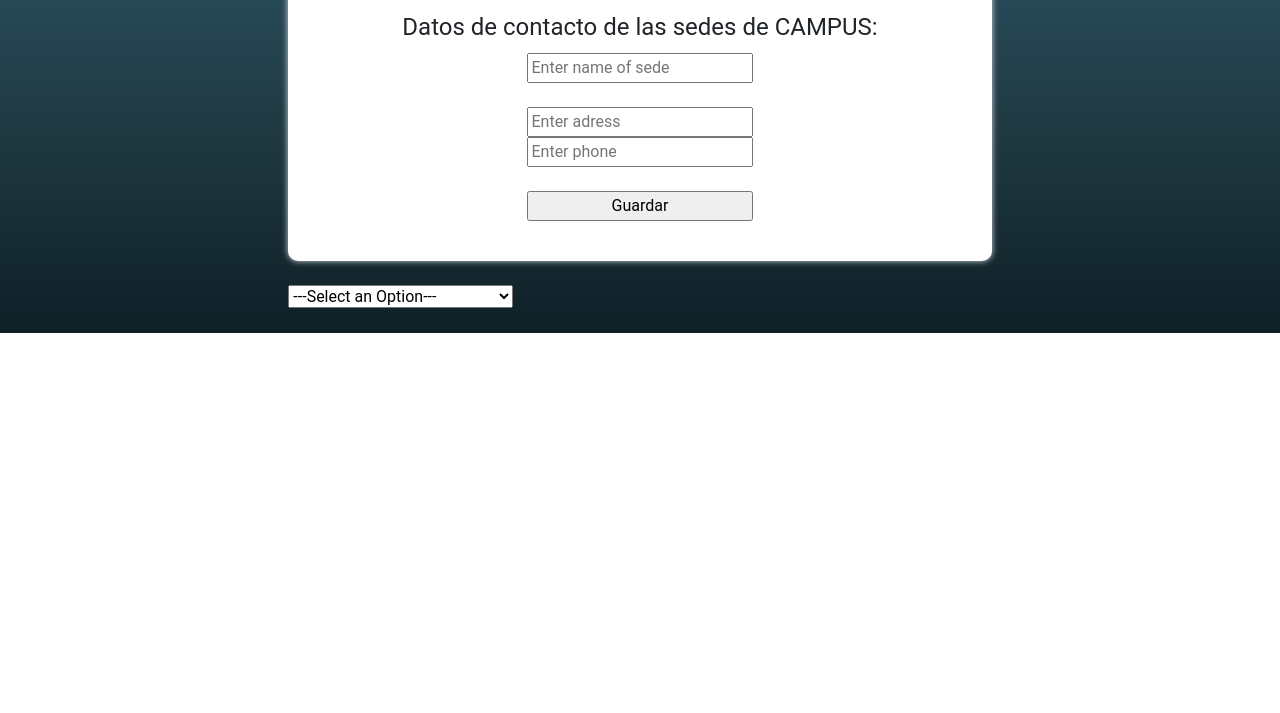
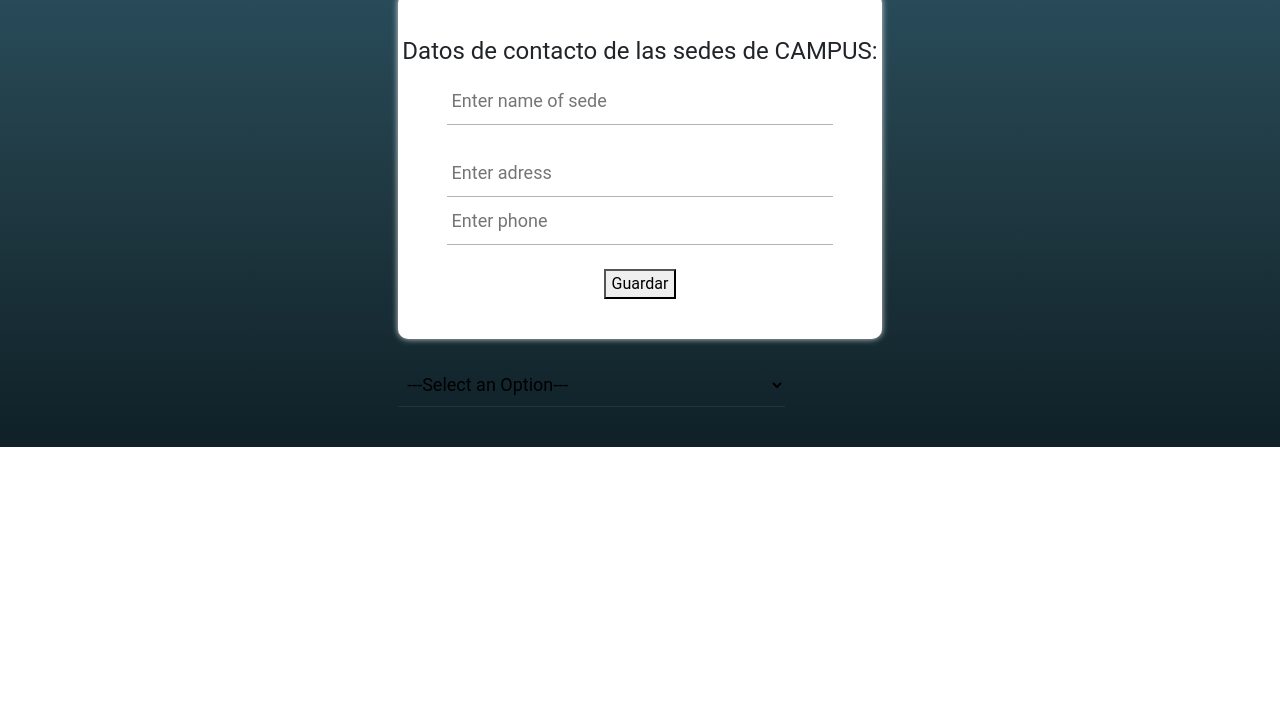
Before and after one commit to JosuegadirSierraAlfonso/TallerJS-3, a plain HTML site: page index.html in a window 1280 px wide. Shown: the part 87-800 px from the top of the page. Drawn offline with nearby package versions, Linux system fonts and the light colour scheme.

Commit message:
feat: :rocket: style

```diff
--- a/index.html
+++ b/index.html
@@ -16,7 +16,12 @@
 
 <body>
 
-    <div id="formMain">
+    <div id="formMain" class="mb-3">
+
+
+        <div class="container mt-4">
+            <div class="row">
+                <div class="col-md-8 offset-md-2">
                     <h1 id="title">Campusland 🚀</h1>
                     <form id="myFormularioCampus" class="form">
                         <fieldset>
@@ -25,7 +30,8 @@
                             <input type="text" name="nombreSede" placeholder="Enter name of sede" required><br><br>
                             <input type="text" name="adress" placeholder="Enter adress" required><br>
                             <input type="text" name="phones" placeholder="Enter phone" required><br><br>
-                <input type="submit" value="Guardar" class="warnings">
+                            <button type="submit" value="Guardar" class="warnings">Guardar</button>
+
                     </form>
                     </fieldset><br>
 
@@ -39,6 +45,7 @@
                         <fieldset>
                             <legend>Datos de los campers CAMPUS:</legend>
                             <select name="sede"></select><br><br>
+
                             <input type="text" name="name" placeholder="Enter name"><br>
 
                             <input type="number" name="phone" placeholder="Enter phone"><br><br>
@@ -155,10 +162,9 @@
                                 <option value="bicycle">Bicycle</option>
                                 <option value="public">Public Transport</option>
                             </select><br><br>
-                <input type="submit" value="Guardar">
+                            <button type="submit" value="Guardar" class="warnings">Guardar</button>
                         </fieldset>
                     </form>
-
 
                     <form id="formularyTrainers">
                         <fieldset>
@@ -190,9 +196,16 @@
                             <label for="email">Enter email</label><br>
                             <input type="email" name="email" placeholder="Email"><br><br>
 
-                <input type="submit" value="Guardar">
+                            <button type="submit" value="Guardar" class="warnings">Guardar</button>
                         </fieldset>
                     </form>
+                </div>
+            </div>
+        </div>
+
+
+
+
     </div>
 
 
--- a/style.css
+++ b/style.css
@@ -17,6 +17,7 @@
 }
 
 form{
+    position: relative;
     text-align: center;
     background: #fff;
     padding: 40px 0;
@@ -24,8 +25,15 @@
     border-radius: 10px;
 }
 input, select{
-    width: 32%;
+    background: none;
+    font-size: 18px;
+    padding: 10px 10px 10px 5px;
+
+    width: 80%;
+    border: none;
+    border-bottom: 1px solid var(--colorTextos);
 }
+
 
 
 #formularyCampers{
```
Lines whose indentation alone changed are shown as unchanged.
